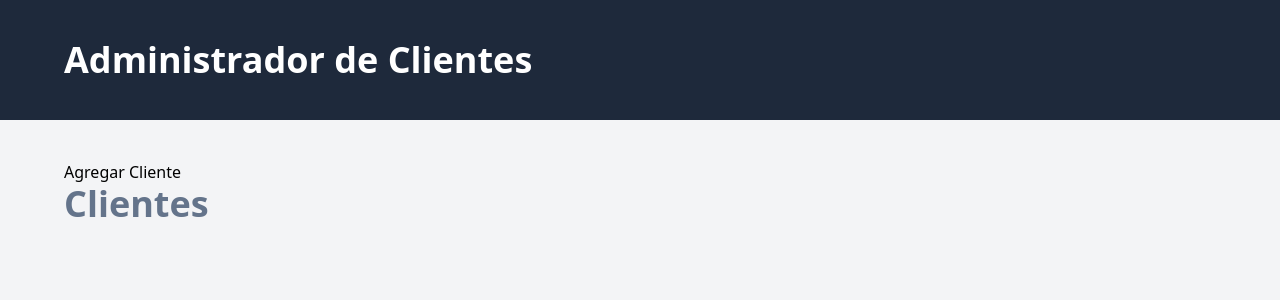
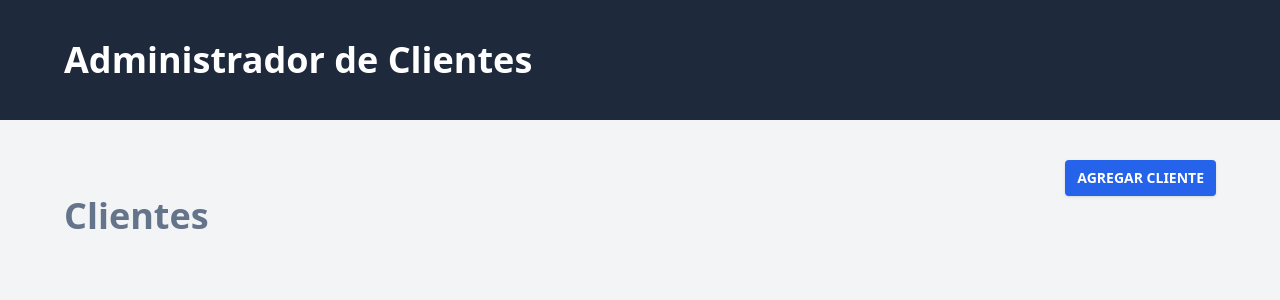
Before and after one commit to maurii9070/crm-vue, a Vue app: page / in a window 1280 px wide. Shown: the top 300 px of the page. Built offline with nearby package versions, Linux system fonts and the light colour scheme.

Commit message:
agregando Links para navegar por diferentes paginas, se agrego estilos generales para los links

```diff
--- /dev/null
+++ b/src/components/ui/RouterLink.vue
@@ -0,0 +1,17 @@
+<script setup>
+	import { RouterLink } from 'vue-router';
+	defineProps({
+		to: {
+			type: String,
+		},
+	});
+</script>
+
+<template>
+	<RouterLink
+		:to="{ name: to }"
+		class="block md:inline-block rounded bg-blue-600 py-2 px-3 text-white uppercase font-bold text-sm shadow hover:bg-blue-500"
+	>
+		<slot></slot>
+	</RouterLink>
+</template>
--- a/src/views/ClientesView.vue
+++ b/src/views/ClientesView.vue
@@ -1,11 +1,11 @@
 <script setup>
-	import { RouterLink } from 'vue-router';
+	import RouterLink from '../components/ui/RouterLink.vue';
 </script>
 
 <template>
 	<div>
-		<div class="">
-			<RouterLink :to="{ name: 'agregar-cliente' }">Agregar Cliente</RouterLink>
+		<div class="flex justify-end">
+			<RouterLink to="agregar-cliente">Agregar Cliente</RouterLink>
 		</div>
 
 		<h1 class="text-4xl font-extrabold text-slate-500">Clientes</h1>
--- a/src/views/NuevoClienteView.vue
+++ b/src/views/NuevoClienteView.vue
@@ -1,11 +1,11 @@
 <script setup>
-	import { RouterLink } from 'vue-router';
+	import RouterLink from '../components/ui/RouterLink.vue';
 </script>
 
 <template>
 	<div>
-		<div class="">
-			<RouterLink :to="{ name: 'inicio' }">Volver</RouterLink>
+		<div class="flex justify-end">
+			<RouterLink to="inicio">Volver</RouterLink>
 		</div>
 
 		<h1 class="text-4xl font-extrabold text-slate-500">Agregar Cliente</h1>
```
